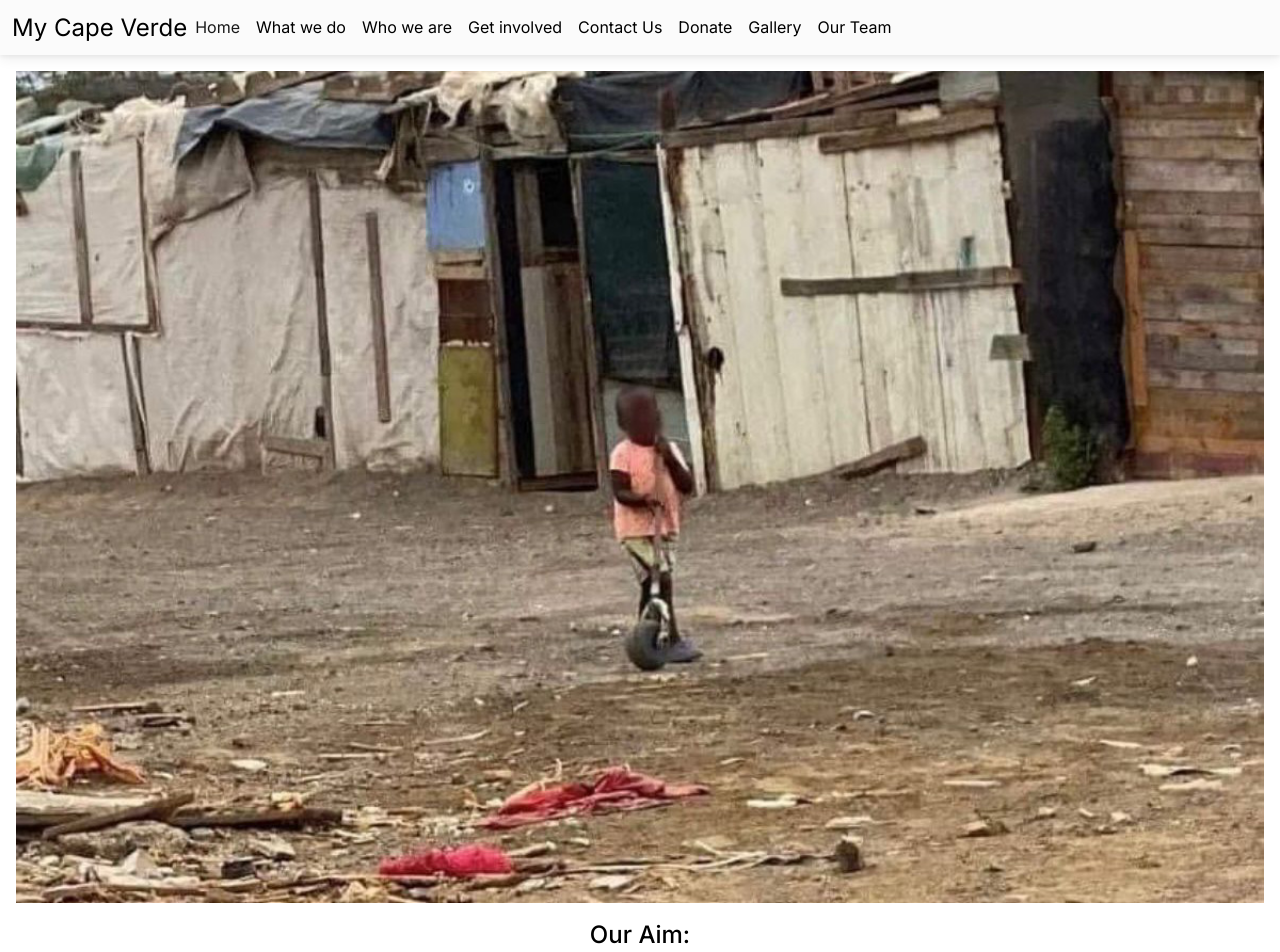
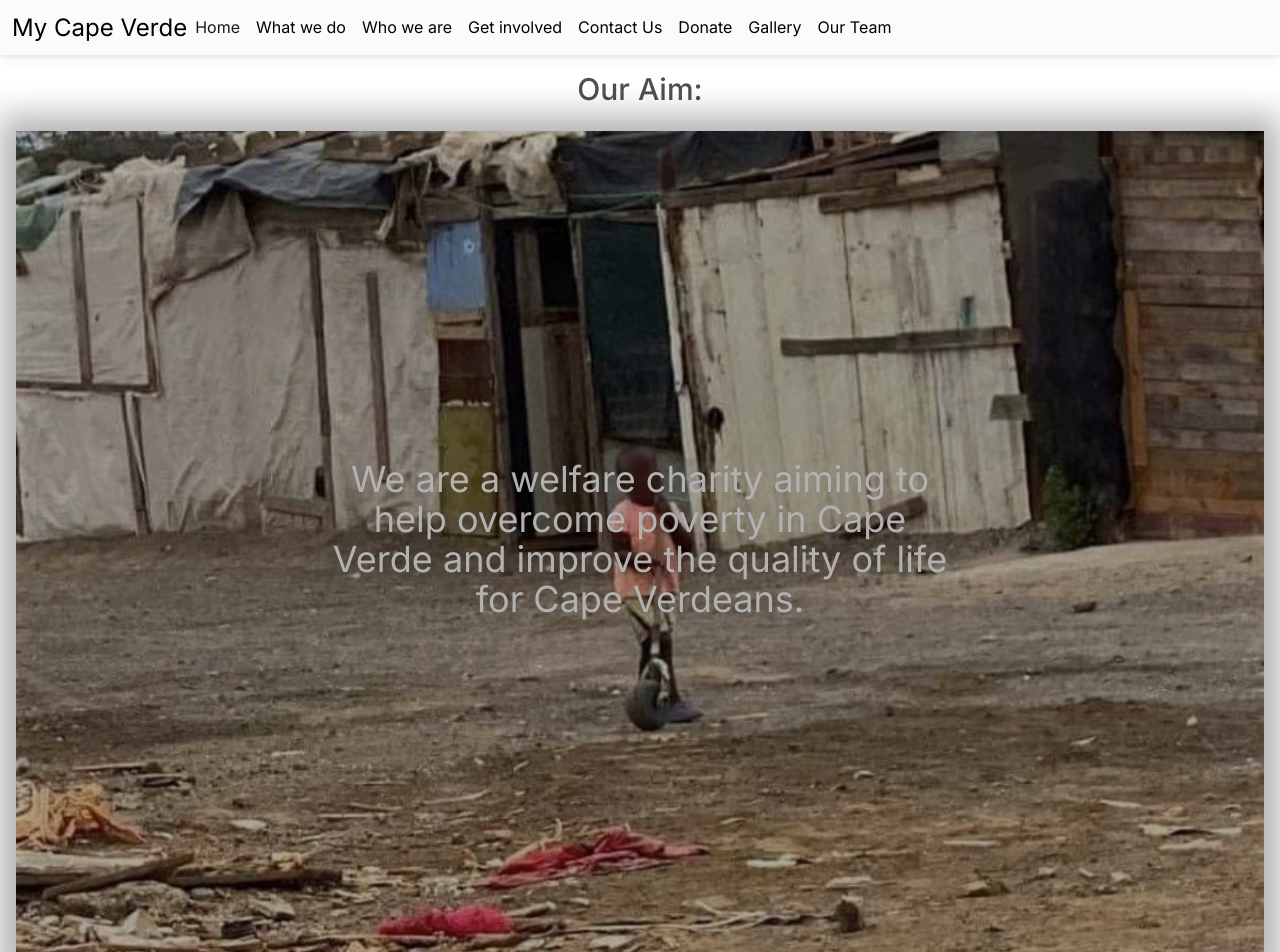
Before and after one commit to jacam666/capeverde, a Next.js app: page / in a window 1280 px wide. Shown: the top 952 px of the page. Built offline with nearby package versions, Linux system fonts and the light colour scheme.

Commit message:
testing blured effect on home page image

```diff
--- a/src/app/donatePage/page.tsx
+++ b/src/app/donatePage/page.tsx
@@ -174,7 +174,7 @@ export default function Donate() {
                     <p className='text-black  text-xl py-3 text-left px-4'>
                         Support a sports club/team or community centre. Many children play sports, but families
                         cannot usually afford the correct footwear. The majority of houses are small and children are
-                        send outside to play. Footballs, basketballs, skipping ropes etc can help keep children
+                        sent outside to play. Footballs, basketballs, skipping ropes etc can help keep children
                         physically and mentally fit. Drugs and alcohol abuse can be avoided with mental stimulation.
                         Community centres and music groups can help those less sporty.
                     </p>
--- a/src/app/ourTeam/page.tsx
+++ b/src/app/ourTeam/page.tsx
@@ -9,35 +9,31 @@ export const metadata = {
 export default function Team() {
     const list = [
         {
-            title: "Name",
+            title: "Ivanilson",
             img: "/images/team1.jpg",
         },
         {
-            title: "Name",
+            title: "Lisa",
             img: "/images/team2.jpg",
         },
         {
-            title: "Name",
+            title: "Rachael",
             img: "/images/team3.jpg",
         },
         {
-            title: "Name",
-            img: "/images/team4.jpg",
-        },
-        {
             img: "/images/team5.jpg",
-            title: "Name"
+            title: "Paul"
         },
     ];
 
     return (
-        <div className="bg-black">
+        <div className="bg-white">
             <ResponsiveNavbar />
-            <h1 className="text-white text-center mt-3">Meet Our Team</h1>
+            <h1 className="text-black text-center mt-3">Meet Our Team</h1>
             <div className="gap-2 grid  sm:grid-cols-2 grid-cols-1 ">
                 {list.map((item, index) => (
                     <Card key={index}>
-                        <CardBody className="h-auto overflow-visible p-0">
+                        <CardBody className="h-auto overflow-visible p-0 m-2">
                             <div style={{ display: 'flex', flexDirection: 'column', alignItems: 'center' }}>
                                 <Image
                                     radius="lg"
@@ -46,7 +42,7 @@ export default function Team() {
                                     className="w-full object-cover opacity-100"
                                     src={item.img}
                                 />
-                                <div className="text-center text-white">{item.title}</div>
+                                <div className="text-center text-black text-3xl mt-3">{item.title}</div>
                             </div>
                         </CardBody>
                         {/* <CardFooter className="text-small justify-between">
--- a/src/app/page.tsx
+++ b/src/app/page.tsx
@@ -1,8 +1,7 @@
-"useClient"
 import ResponsiveNavbar from "./components/ResponsiveNavbar";
 import 'mdb-react-ui-kit/dist/css/mdb.min.css';
 import "@fortawesome/fontawesome-free/css/all.min.css";
-import Image from 'next/image'
+import Image from 'next/image';
 import Footer from "./components/Footer";
 import DonateButton from "./components/DonateButton";
 
@@ -12,22 +11,26 @@ export const metadata = {
 
 export default function Home() {
   return (
-    <div className=' bg-white' style={{ minHeight: '100vh' }}>
-      <ResponsiveNavbar/>
-      <div style={{ width: '100%' }}>
-        <Image className="w-full px-3 py-3" src="/images/WhatsApp Image 2024-04-27 at 17.10_edited.jpg" alt="verde" width={1200}  height={100} style={{height: 'auto'}} />
-      </div>
-      <div className="text-black">
-        <h1 className="text-center text-2xl">Our Aim:</h1>
-        <p className="px-3 text-center">We are a welfare charity aiming to help overcome poverty in Cape Verde and improve the quality of life for Cape Verdeans.</p>
+    <div className='bg-white relative' style={{ minHeight: '100vh' }}>
+      <ResponsiveNavbar />
+      <h1 className="text-3xl text-center mt-3">Our Aim:</h1>
+      <div className="relative" style={{ width: '100%' }}>
+        <Image className="w-full px-3 py-3" src="/images/WhatsApp Image 2024-04-27 at 17.10_edited.jpg" alt="verde" width={1200} height={100} style={{ height: 'auto' }} />
+        <div className="absolute top-1/2 left-1/2 transform -translate-x-1/2 -translate-y-1/2 text-center" style={{ color: 'rgba(255, 255, 255, 0.9)' }}>
+          <p className="text-white text-md md:text-2xl lg:text-3xl xl:text-4xl max-w-6xl ">We are a welfare charity aiming to help overcome poverty in Cape Verde and improve the quality of life for Cape Verdeans.</p>
+        </div>
+        <div className="absolute top-0 left-0 w-full h-full bg-black opacity-30 blur-lg">
+
+        </div>
+
       </div>
       <div style={{ width: '100%' }}>
-        <Image className="w-full px-3 py-3" src="/images/Whats App Image 2024-04-27 at 17.10_edited.jpg" alt="verde"  width={1200}  height={100} style={{height: 'auto'}}/>
+        <Image className="w-full px-3 py-3" src="/images/Whats App Image 2024-04-27 at 17.10_edited.jpg" alt="verde" width={1200} height={100} style={{ height: 'auto' }} />
       </div>
       <div>
         <DonateButton />
       </div>
-      <Footer/>
+      <Footer />
     </div>
   );
 }
```
